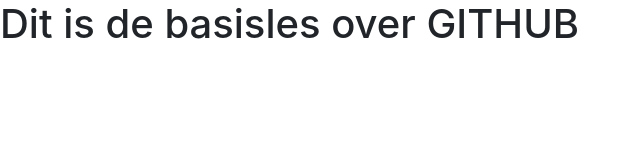
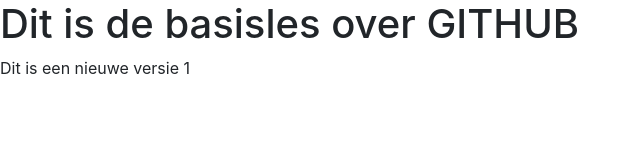
Before and after one commit to frederiekberthier/wpl3_les_github, a plain HTML site: page index.html in a window 1280 px wide. Shown: the whole page, without its empty margins (0-640 px from the left). Drawn offline with nearby package versions, Linux system fonts and the light colour scheme.

Commit message:
commit 2

```diff
--- a/index.html
+++ b/index.html
@@ -15,6 +15,7 @@
   </head>
   <body>
     <h1>Dit is de basisles over GITHUB</h1>
+    <p>Dit is een nieuwe versie 1</p>
 
     <!-- Optional JavaScript -->
     <!-- jQuery first, then Popper.js, then Bootstrap JS -->
```
